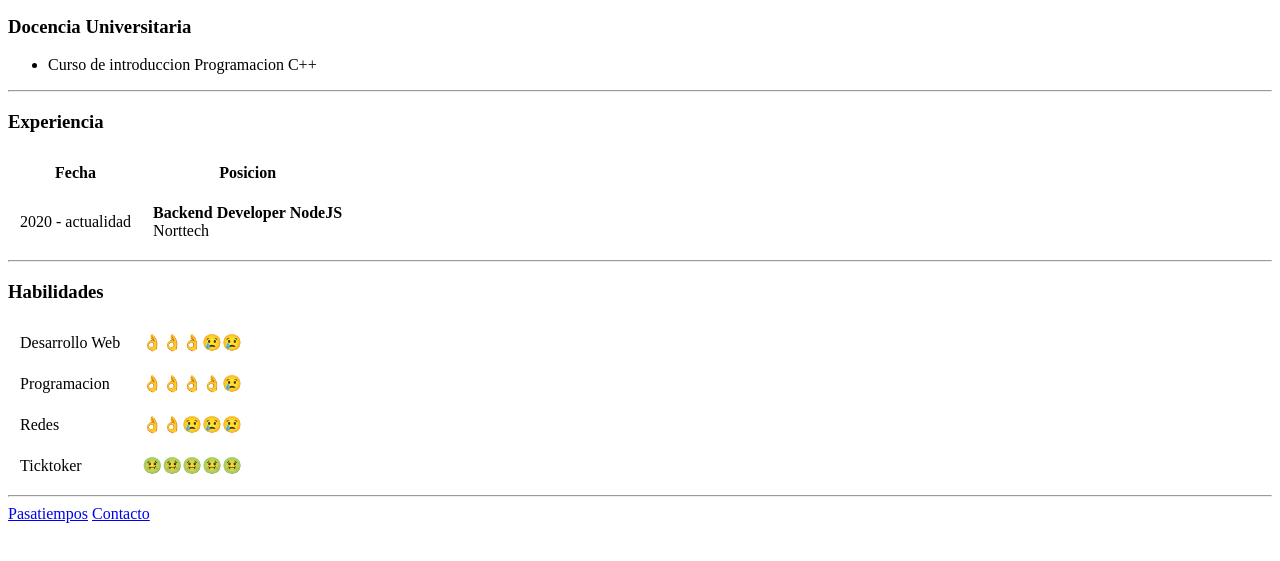
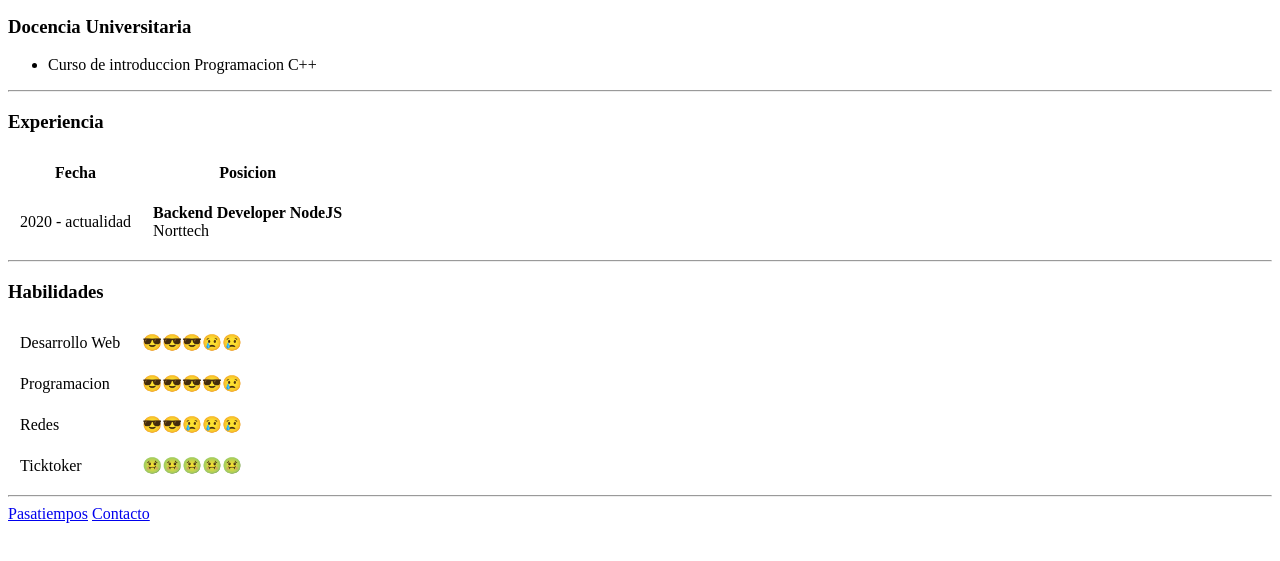
Before and after one commit to erickjosue8916/TPI-tarea-1, a plain HTML site: page index.html in a window 1280 px wide. Shown: the part 199-760 px from the top of the page. Drawn offline with Linux system fonts and the light colour scheme.

Commit message:
change icons

```diff
--- a/index.html
+++ b/index.html
@@ -46,15 +46,15 @@
         <tbody>
             <tr>
                 <td>Desarrollo Web</td>
-                <td>👌👌👌😢😢</td>
+                <td>😎😎😎😢😢</td>
             </tr>
             <tr>
                 <td>Programacion</td>
-                <td>👌👌👌👌😢</td>
+                <td>😎😎😎😎😢</td>
             </tr>
             <tr>
                 <td>Redes</td>
-                <td>👌👌😢😢😢</td>
+                <td>😎😎😢😢😢</td>
             </tr>
             <tr>
                 <td>Ticktoker</td>
```
